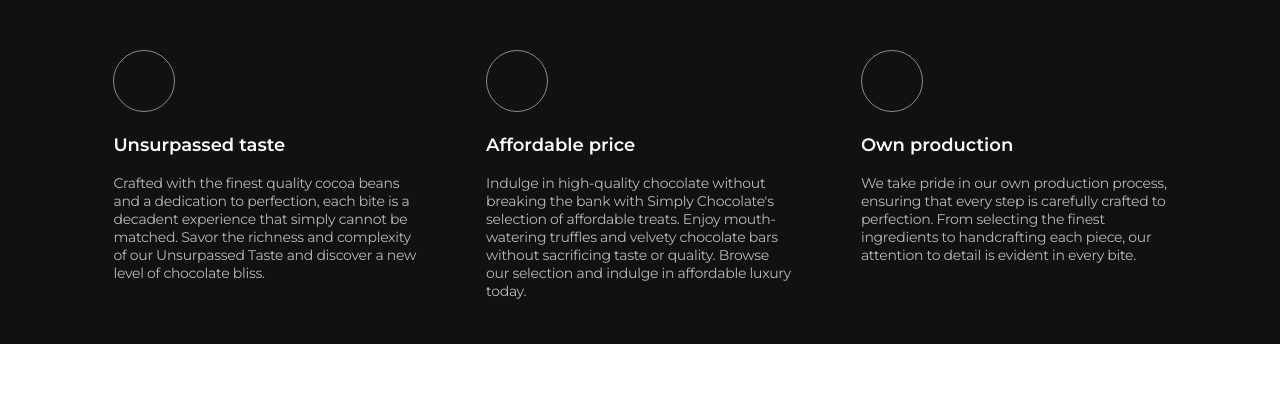
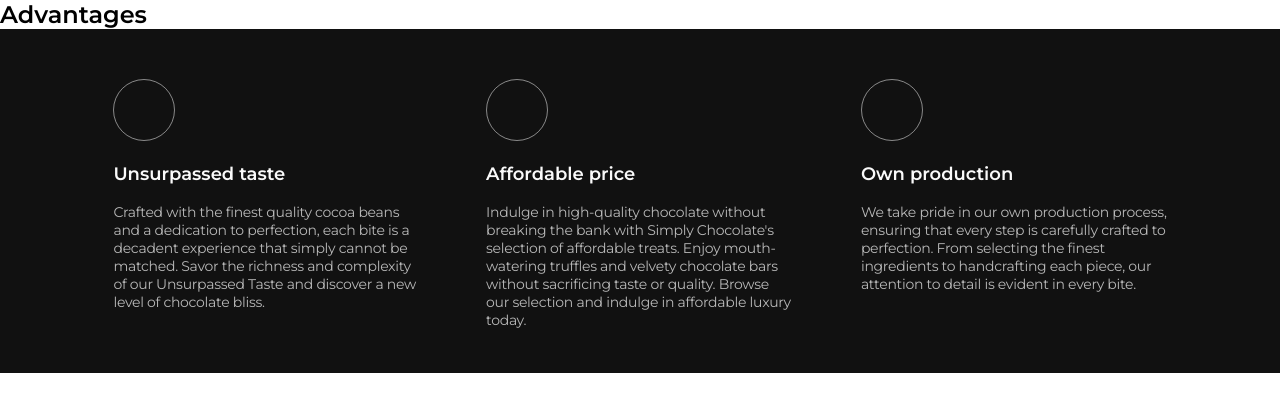
Before and after one commit to Xeveryeo/Simply-Chocolate-Advantages-Section, a plain HTML site: page index.html in a window 1280 px wide. Drawn offline with Linux system fonts and the light colour scheme.

Commit message:
Code hidden-header

```diff
--- a/index.html
+++ b/index.html
@@ -9,6 +9,11 @@
     <link href="https://fonts.googleapis.com/css2?family=Montserrat:wght@400;600&display=swap" rel="stylesheet">
     <title>Simply-Chocolate-Advantages-Section</title>
 </head>
+
+<header class="hidden-header">
+    <h2>Advantages</h2>
+</header>
+
 <body>
     <div class="advantage-section">
         <ul class="advantage-sec-list">
```
